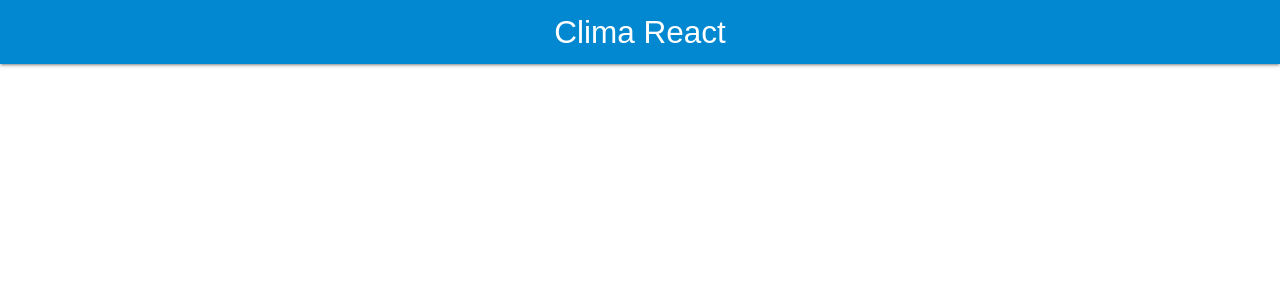
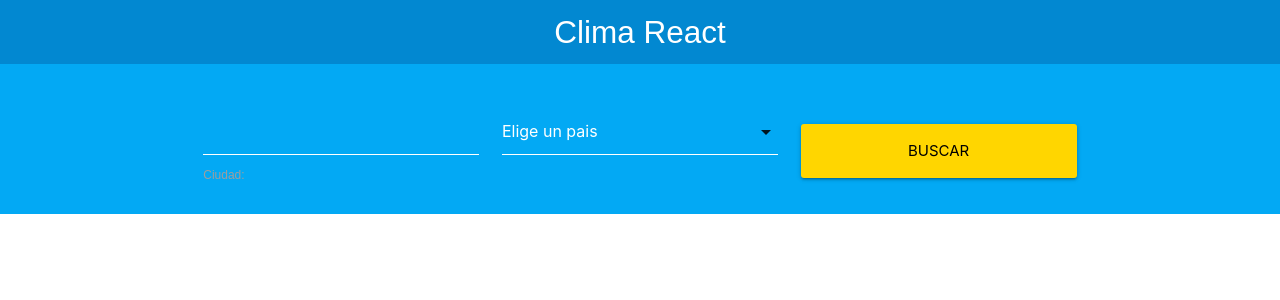
Before and after one commit to MarceLlanos/climaReact, a React (Create React App) app: page / in a window 1280 px wide. Shown: the top 300 px of the page. Built offline with nearby package versions, Linux system fonts and the light colour scheme.

Commit message:
Se realizo la ui del formulario

```diff
--- a/src/App.js
+++ b/src/App.js
@@ -1,5 +1,6 @@
 import React,{Component} from 'react';
 import Header from './components/Header';
+import Formulario from './components/Formulario';
 
 class App extends Component {
   render() {
@@ -8,6 +9,7 @@
 			<Header
 				title = "Clima React"
 			/>
+			<Formulario />
 			</div>
 		);
 	}
--- /dev/null
+++ b/src/components/Formulario.js
@@ -0,0 +1,37 @@
+import React, { Component } from 'react'
+
+export default class Formulario extends Component {
+  render() {
+    return (
+      <div className = "contenedor-form">
+        <div className = "container">
+          <div className = "row">
+            <form>
+              <div className = "input-filed col s12 m8 l4 offset-m2">
+                <input id = "ciudad" type = "text"/>
+                <label htmlFor = "ciudad" >Ciudad:</label>
+              </div>
+              <div className = "input-file col s12 m8 l4 offset-m2">
+                <select >
+                  <option value = "" defaultValue>Elige un pais</option>
+                  <option value = "AR">Argentina</option>
+                  <option value = "CO" >Colombia</option>
+                  <option value = "CR" >Costa Risa</option>
+                  <option value = "ES" >España</option>
+                  <option value = "US" >Estados Unidos</option>
+                  <option value = "MX" >Mexico</option>
+                  <option value = "PE" >Peru</option>
+                  <option value = "BO" >Bolivia</option>
+                </select>
+                <label htmlFor= "pais">Pais: </label>
+              </div>
+              <div className = "input-field col s12 m8 l4 buscador">
+                <input type = "submit" className = "waves-effect waves-light btn-large yellow accent-4" value = "Buscar"/>
+              </div>
+            </form>
+          </div>
+        </div>
+      </div>
+    )
+  }
+}
--- a/src/components/Header.js
+++ b/src/components/Header.js
@@ -1,11 +1,11 @@
-import React from 'react'
-import { tsPropertySignature } from '@babel/types'
+import React from 'react';
+
 const Header = (props) =>{
   return(
     <div>
       <nav>
         <div className = "nav-wrapper light-blue darken-2">
-          <a className = "brand-logo">{props.title}</a>
+          <a href= "" className = "brand-logo">{props.title}</a>
         </div>
       </nav>
     </div>
```
